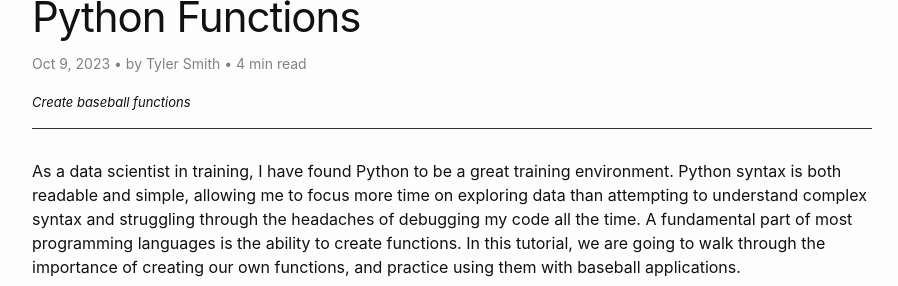
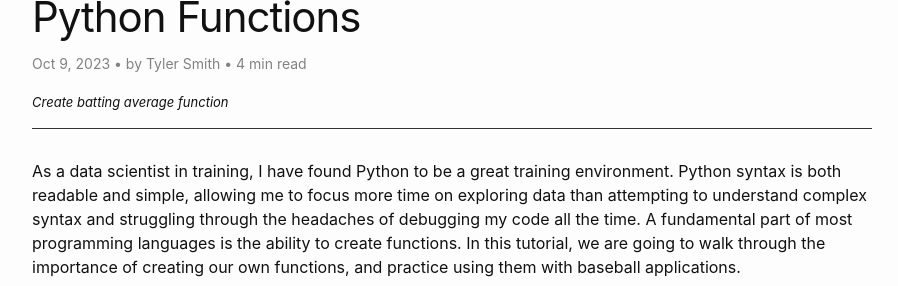
Before and after one commit to tyler-c-smith04/blog, a Jekyll site: the page built from _posts/2023-10-09-python-functions.md, in a window 1280 px wide, cut to the strip 246-532 px from the top of the page. Shown: the whole strip, without its empty margins (188-1086 px from the left). Built offline with Jekyll 4.4.1, drawn with Linux system fonts in a browser that asks for light colours; comment, search, counter and statistics services are not loaded.

Commit message:
Update 2023-10-09-python-functions.md

```diff
--- a/_posts/2023-10-09-python-functions.md
+++ b/_posts/2023-10-09-python-functions.md
@@ -2,7 +2,7 @@
 layout: post
 title:  "Python Functions"
 author: Tyler Smith
-description: Create baseball functions
+description: "Create batting average function"
 image:
 ---
 As a data scientist in training, I have found Python to be a great training environment. Python syntax is both readable and simple, allowing me to focus more time on exploring data than attempting to understand complex syntax and struggling through the headaches of debugging my code all the time. A fundamental part of most programming languages is the ability to create functions. In this tutorial, we are going to walk through the importance of creating our own functions, and practice using them with baseball applications.
```
